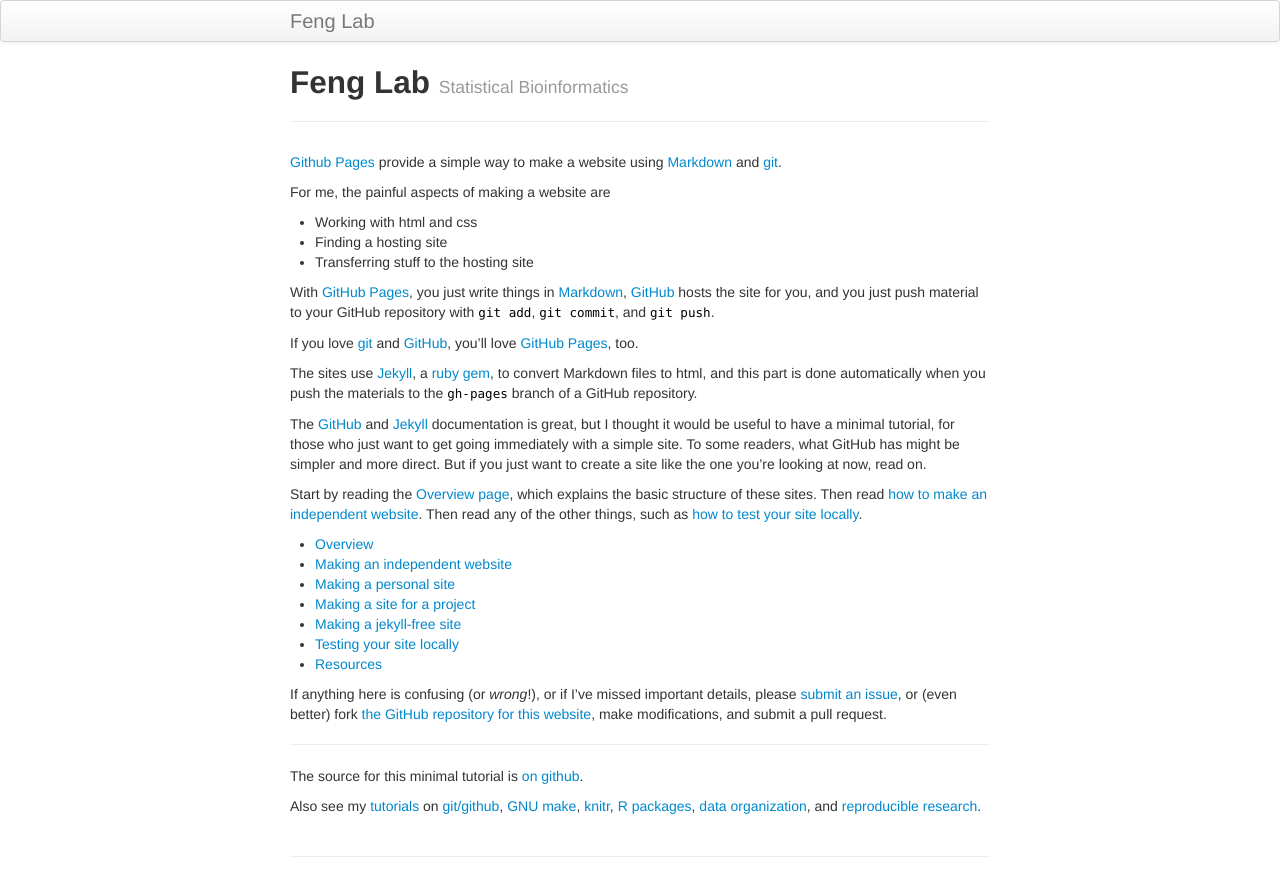
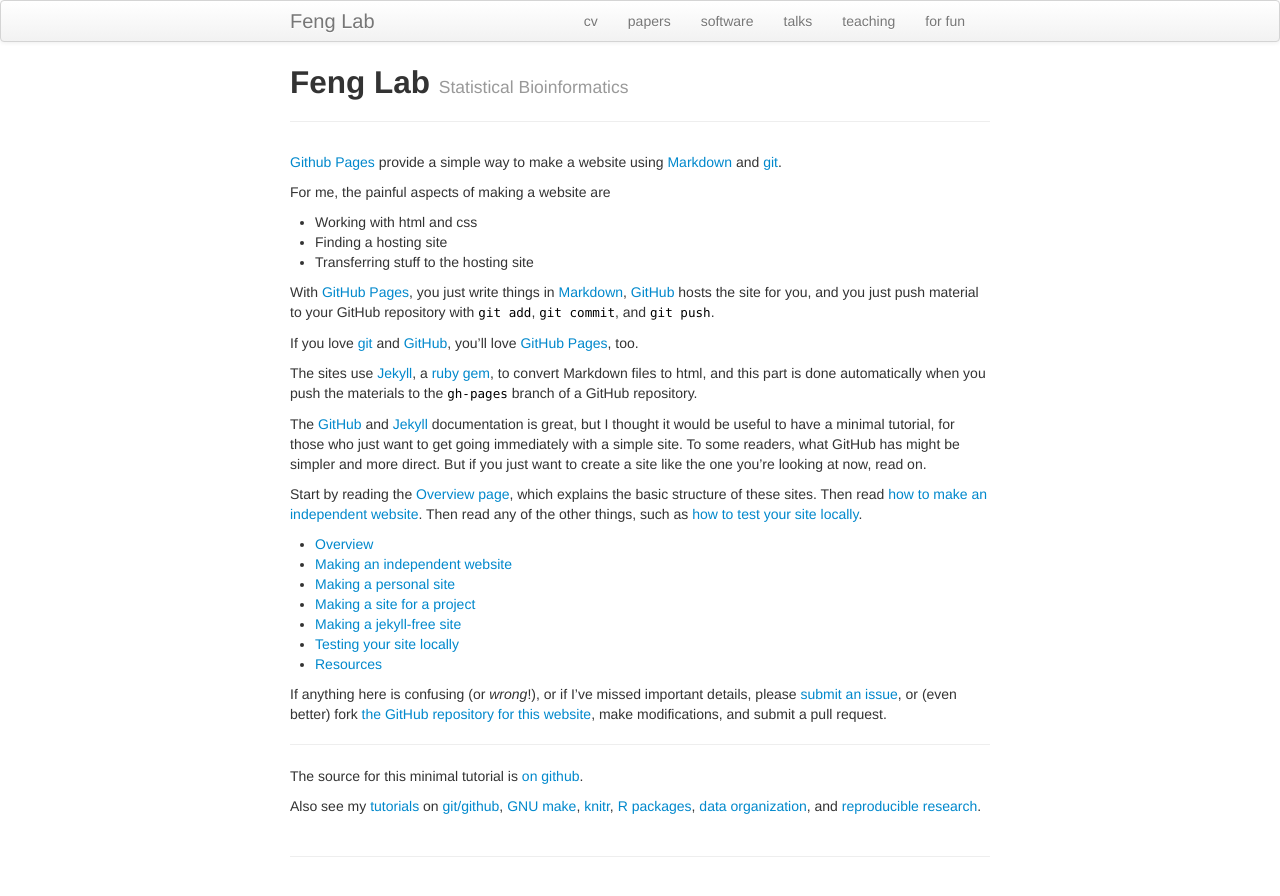
Before and after one commit to haoharryfeng/testpage4, a Jekyll site: the page built from index.md, in a window 1280 px wide. Shown: the top 896 px of the page. Built offline with Jekyll 4.4.1, drawn with Linux system fonts in a browser that asks for light colours.

Commit message:
Update default.html

```diff
--- a/_includes/themes/twitter/default.html
+++ b/_includes/themes/twitter/default.html
@@ -32,6 +32,14 @@
       <div class="navbar-inner">
         <div class="container-narrow">
           <a class="brand" href="{{ HOME_PATH }}">{{ site.title }}</a>
+              <ul class="nav">
+              <li><a href="{{ BASE_PATH }}/cv-korthauer.pdf">cv</a></li>
+              <li><a href="{{ BASE_PATH }}/pages/papers.html">papers</a></li>
+              <li><a href="{{ BASE_PATH }}/pages/software.html">software</a></li>
+              <li><a href="{{ BASE_PATH }}/pages/talks.html">talks</a></li>
+              <li><a href="{{ BASE_PATH }}/pages/teaching.html">teaching</a></li>
+              <li><a href="{{ BASE_PATH }}/pages/forfun.html">for fun</a></li>
+            </ul>
         </div>
       </div>
     </div>
```
